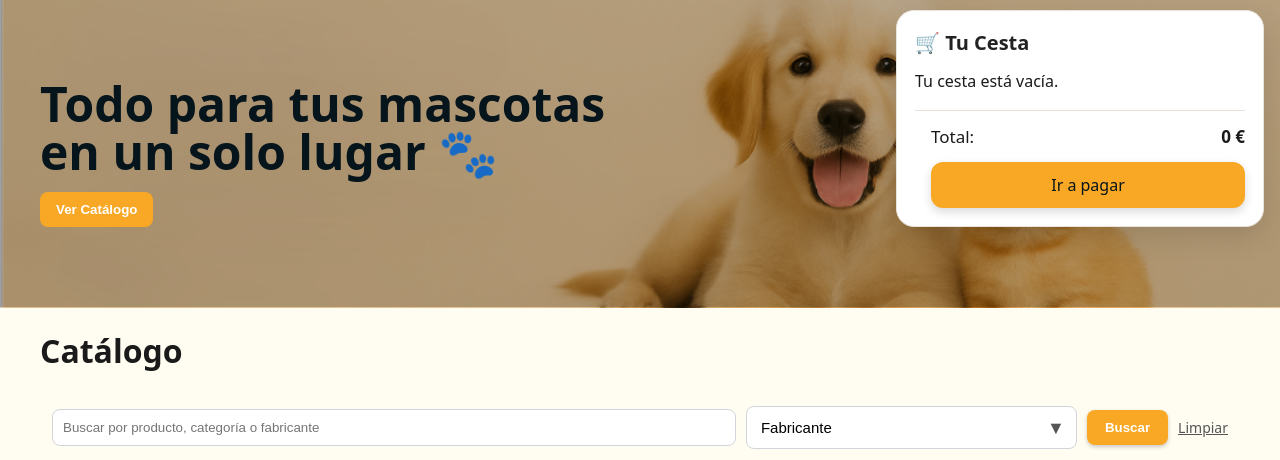
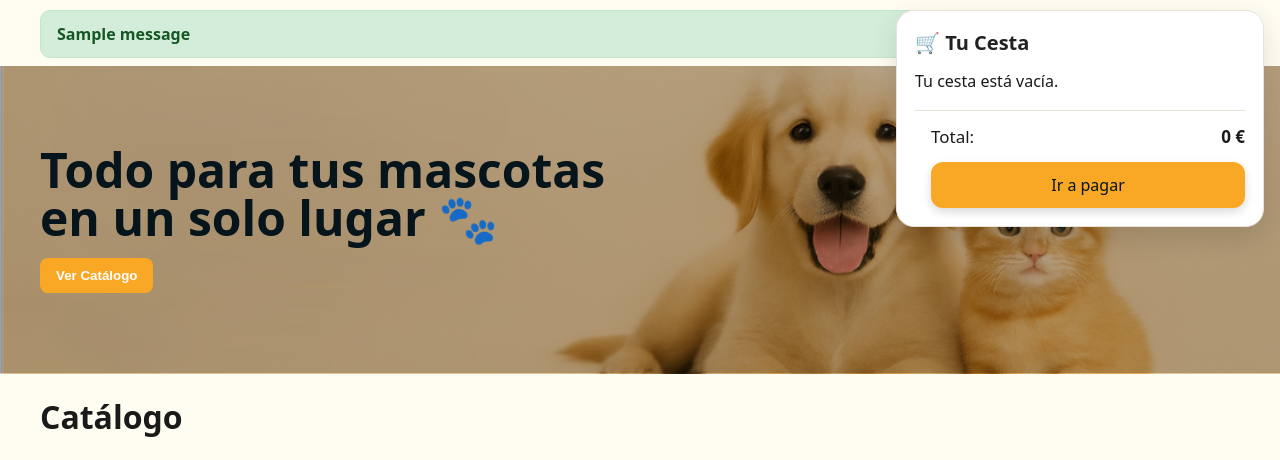
Before and after one commit to Manuelgithuv/PetFun, a Django app: page /catalog/ in a window 1280 px wide. Shown: the part 70-530 px from the top of the page. Run offline with Django 5.2, Linux system fonts and the light colour scheme; data comes from the database, SQL or seed files in the repository; tables that the repository leaves empty hold one stand-in row (values such as "Sample post"); one stand-in notice (Sample message) is shown.

Commit message:
fix: properly consume Django messages

```diff
--- a/core/views.py
+++ b/core/views.py
@@ -43,7 +43,6 @@ def login_view(request):
 				return redirect(nxt)
 			return redirect("home")
 		else:
-			messages.error(request, "Email o contraseña incorrectos.")
 			error_msg = "Correo o contraseña incorrectos"
 
 	ctx = {"next": request.GET.get("next", ""),"error": error_msg}
--- a/templates/account.html
+++ b/templates/account.html
@@ -100,7 +100,7 @@
         </li>
       {% endfor %}
     </ul>
-  {% endif %}
+    {% endif %}
     <!-- Perfil -->
     <h2>Mi perfil</h2>
     <form method="post" action="{% url 'account' %}">
--- a/templates/base.html
+++ b/templates/base.html
@@ -239,7 +239,43 @@
   opacity: .9;
 }
 
+.msg-wrapper {
+  width: 100%;
+  max-width: 1200px;
+  margin: 10px auto 0;
+  padding: 0 24px;
+}
 
+.msg {
+  padding: 12px 16px;
+  border-radius: 10px;
+  margin-bottom: 8px;
+  font-weight: 600;
+}
+
+.msg-success {
+  background: #d4edda;
+  border: 1px solid #c3e6cb;
+  color: #155724;
+}
+
+.msg-info {
+  background: #d1ecf1;
+  border: 1px solid #bee5eb;
+  color: #0c5460;
+}
+
+.msg-warning {
+  background: #fff3cd;
+  border: 1px solid #ffeeba;
+  color: #856404;
+}
+
+.msg-error {
+  background: #f8d7da;
+  border: 1px solid #f5c6cb;
+  color: #721c24;
+}
 
   </style>
 </head>
@@ -337,6 +373,14 @@
     </div>
     {% endif %}
   </header>
+
+  {% if messages %}
+    <div class="msg-wrapper">
+      {% for message in messages %}
+        <div class="msg msg-{{ message.tags }}">{{ message }}</div>
+      {% endfor %}
+    </div>
+  {% endif %}
 
   {% if request.path != '/login/' and request.path != '/register/' and request.path != '/account/' %}
     <!-- Hero global -->
```
